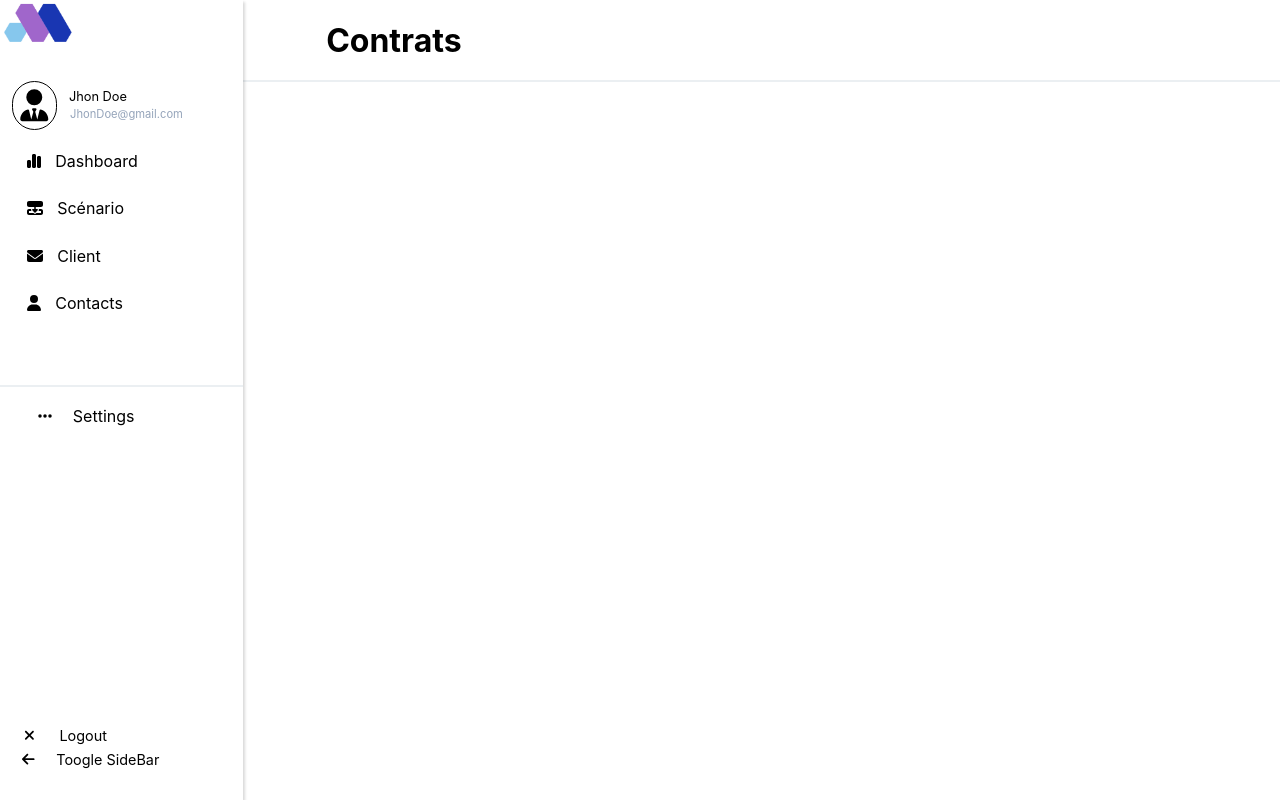
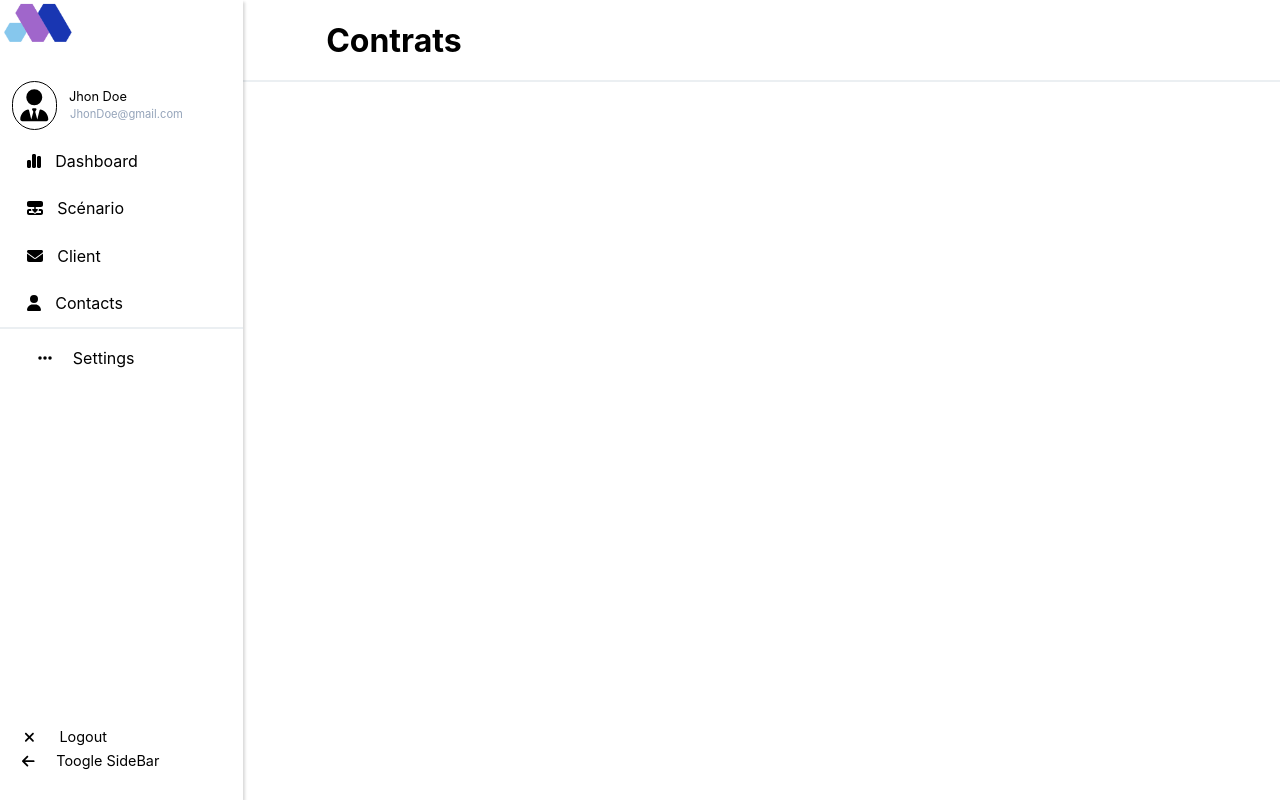
Before and after one commit to ValentinCHA/easylease-frontend, a Next.js app: page /contrat in a window 1280 px wide. Built offline with nearby package versions, Linux system fonts and the light colour scheme.

Commit message:
ajustement de la hauter de la navbar

```diff
--- a/styles/Navbar.module.css
+++ b/styles/Navbar.module.css
@@ -7,7 +7,7 @@
     box-shadow: rgba(0, 0, 0, 0.15) 1.95px 1.95px 2.6px;
 }
 .navbar{
-    height: 50%;
+    height: 50vh;
     width: 100%;
 }
 .logo{
@@ -63,8 +63,7 @@
 }
 
 .secondNav{
-    margin-top: 24%;
-    height: 100%;
+    height: 115%;
     width: 100%;
     display: flex;
     flex-direction: column;
```
